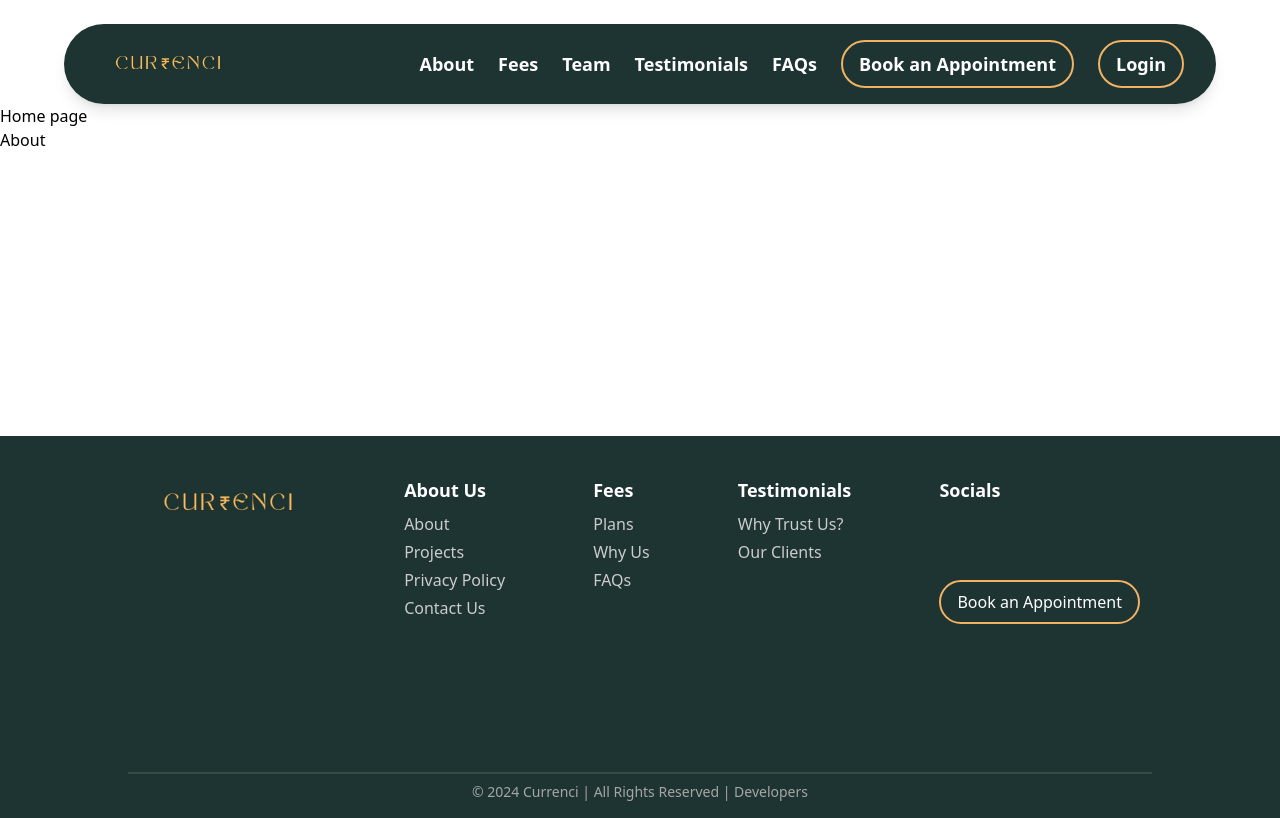
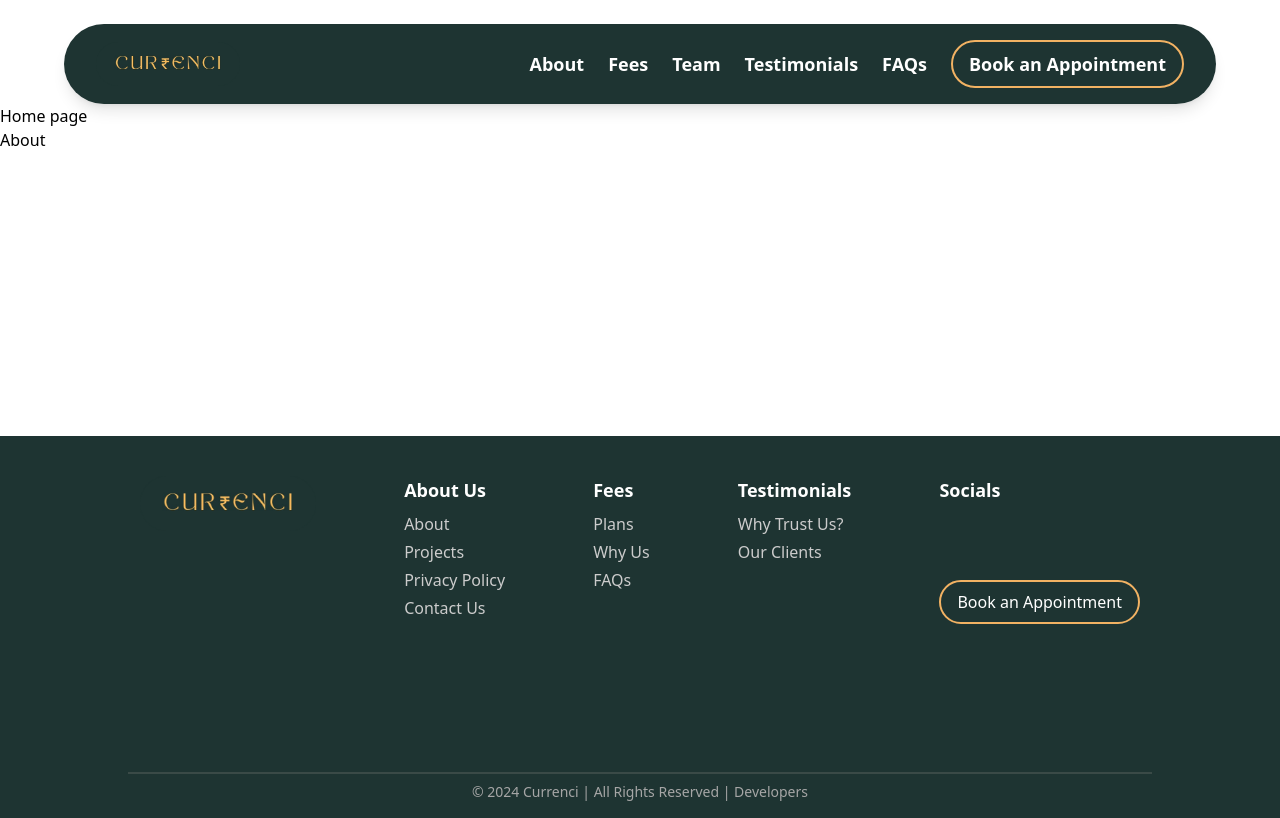
Before and after one commit to Ecell-NITS/Currenci, a Next.js app: page / in a window 1280 px wide. Built offline with nearby package versions, Linux system fonts and the light colour scheme; some icons are missing.

Commit message:
Navbar.tsx

```diff
--- a/src/app/components/Navbar.tsx
+++ b/src/app/components/Navbar.tsx
@@ -20,7 +20,7 @@ export default function Navbar() {
 
   const buttons = [
     { name: "Book an Appointment", href: "/book-appointment" },
-    { name: "Login", href: "/login" },
+    // { name: "Login", href: "/login" },
   ];
 
   return (
```
